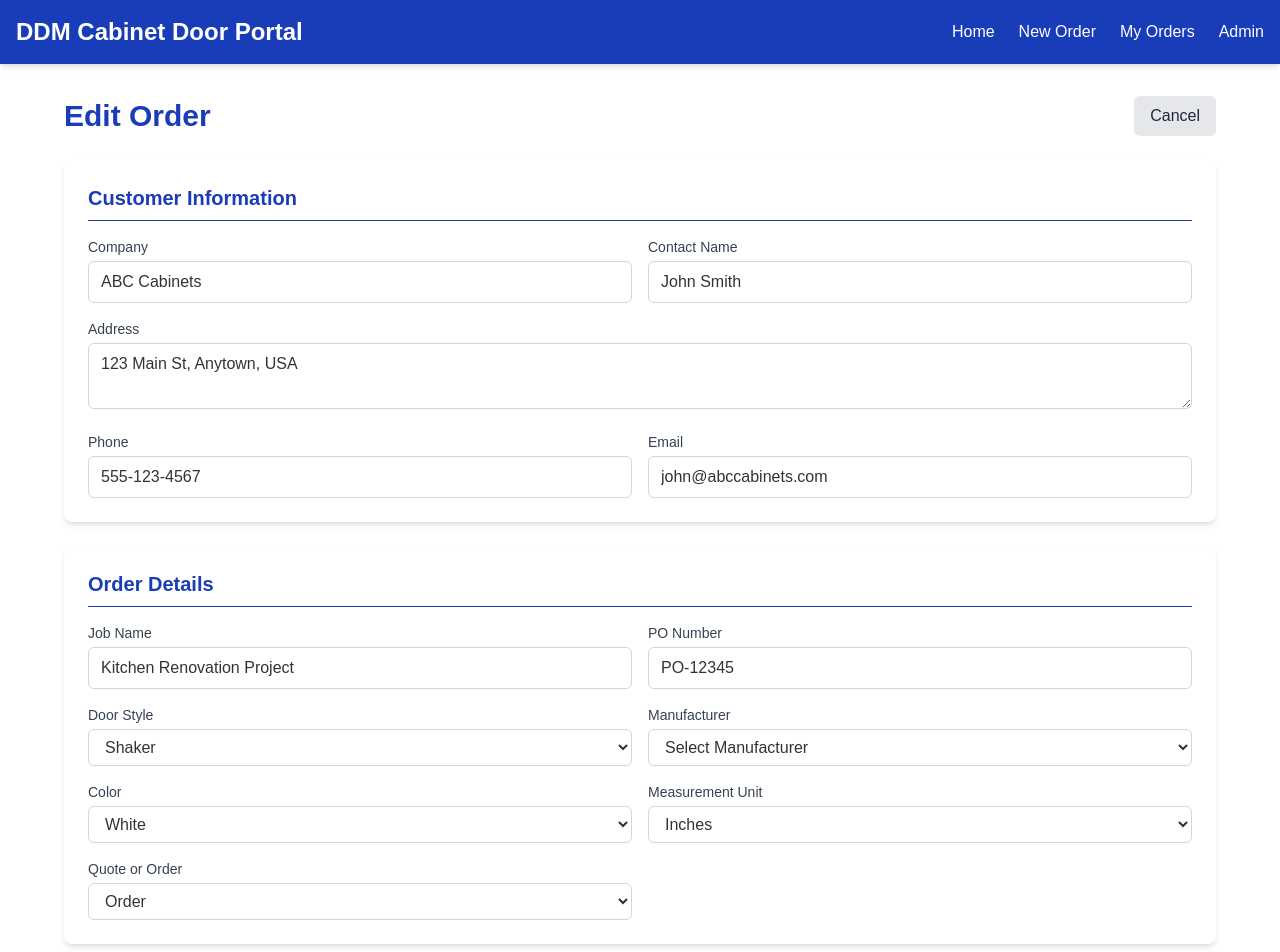
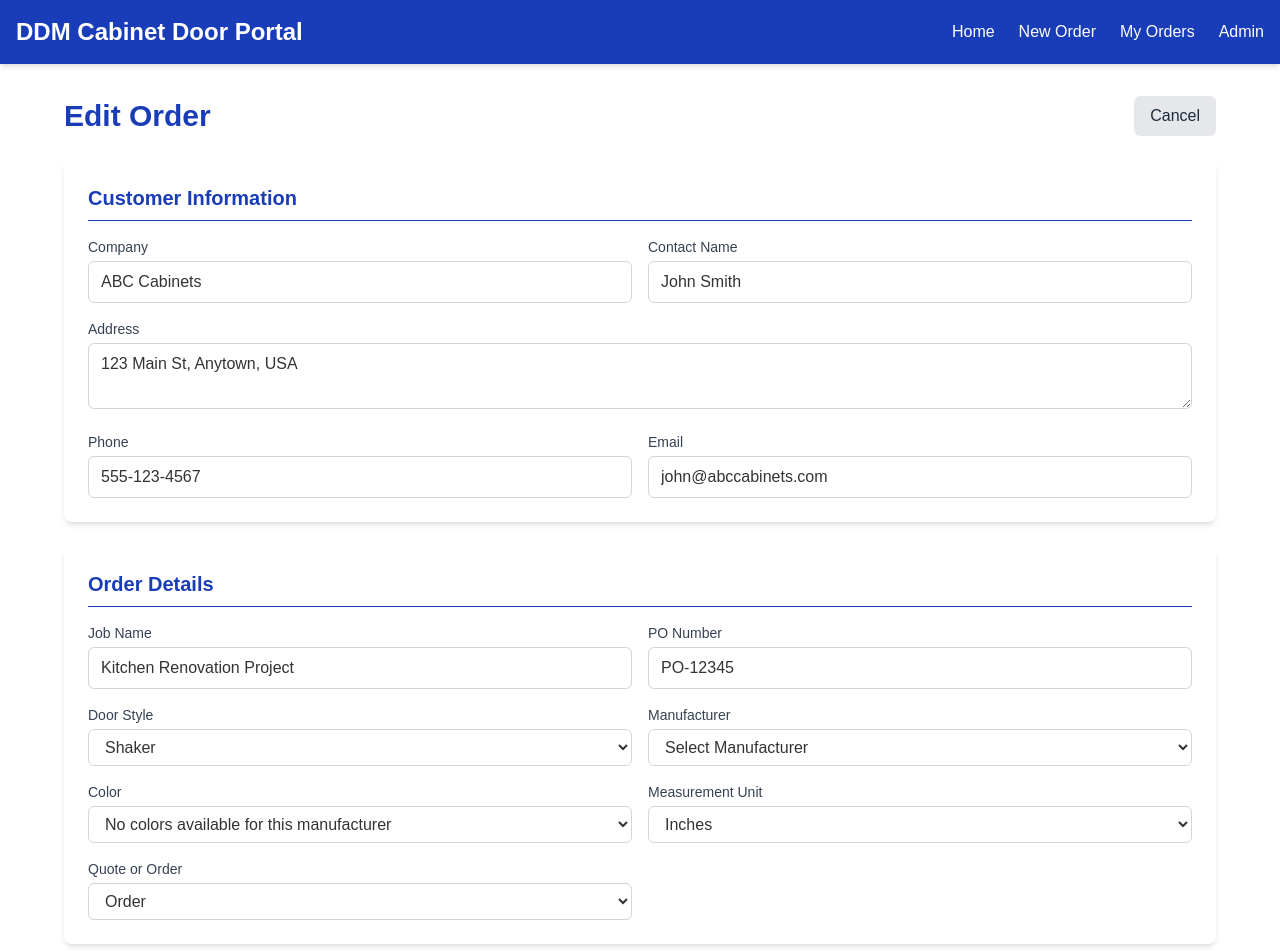
Before and after one commit to hancehardy/DDMPortal, a Next.js app in the folder ddm-portal/: page /orders/1/edit in a window 1280 px wide. Shown: the top 952 px of the page. Built offline with nearby package versions, Linux system fonts and the light colour scheme.

Commit message:
Filter finishes dropdown based on selected manufacturer

```diff
--- a/ddm-portal/src/components/OrderDetails.tsx
+++ b/ddm-portal/src/components/OrderDetails.tsx
@@ -1,4 +1,4 @@
-import React from 'react';
+import React, { useMemo } from 'react';
 import { useOrder } from '@/context/OrderContext';
 
 const OrderDetails: React.FC = () => {
@@ -6,8 +6,25 @@ const OrderDetails: React.FC = () => {
 
   const handleChange = (e: React.ChangeEvent<HTMLInputElement | HTMLSelectElement>) => {
     const { name, value } = e.target;
-    updateOrderData({ [name]: value });
+
+    // If manufacturer changes, reset the color selection
+    if (name === 'manufacturer' && value !== orderData.manufacturer) {
+      updateOrderData({
+        [name]: value,
+        color: '' // Reset color when manufacturer changes
+      });
+    } else {
+      updateOrderData({ [name]: value });
+    }
   };
+
+  // Filter finishes based on selected manufacturer
+  const filteredFinishes = useMemo(() => {
+    if (!orderData.manufacturer) {
+      return []; // No finishes if no manufacturer is selected
+    }
+    return finishes.filter(finish => finish.manufacturer === orderData.manufacturer);
+  }, [finishes, orderData.manufacturer]);
 
   if (isLoading) {
     return <div className="text-center py-4">Loading order details...</div>;
@@ -96,9 +113,17 @@ const OrderDetails: React.FC = () => {
             value={orderData.color}
             onChange={handleChange}
             className="w-full px-3 py-2 border border-gray-300 rounded-md focus:outline-none focus:ring-2 focus:ring-blue-500"
+            disabled={!orderData.manufacturer} // Disable if no manufacturer selected
           >
-            <option value="">Select Color</option>
-            {finishes.map((finish) => (
+            <option value="">
+              {!orderData.manufacturer
+                ? "Select a manufacturer first"
+                : filteredFinishes.length === 0
+                  ? "No colors available for this manufacturer"
+                  : "Select Color"
+              }
+            </option>
+            {filteredFinishes.map((finish) => (
               <option key={finish.name} value={finish.name}>
                 {finish.name}
               </option>
```
